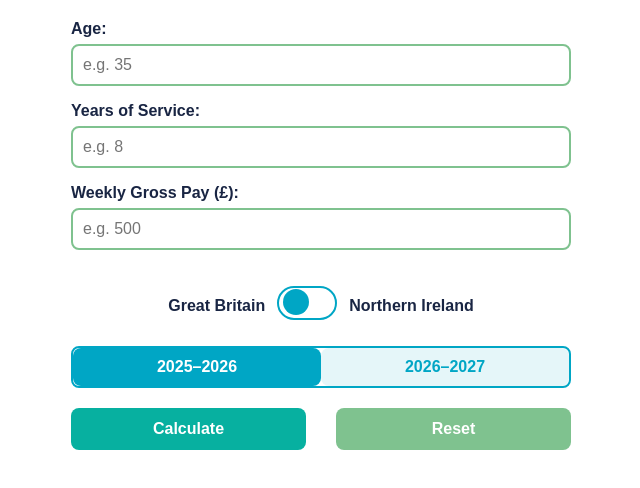
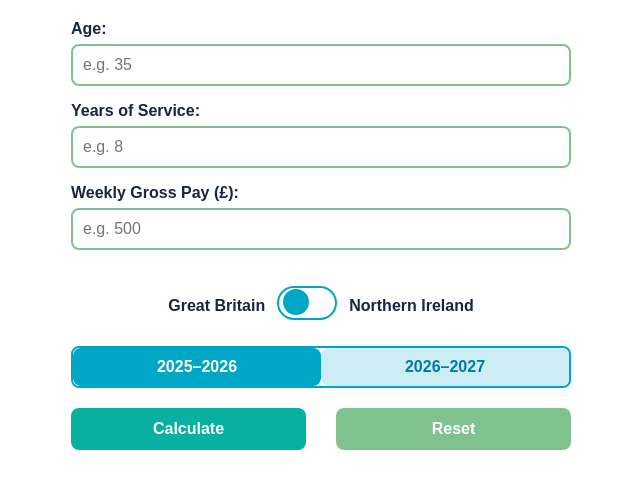
Before and after one commit to VWVConnect/SRC-2025-2026-2026-2027-NI-GB, a plain HTML site: page index.html in a window 1280 px wide. In both pictures the pointer is over the button "2026–2027". Shown: the whole page, without its empty margins (319-959 px from the left). Drawn offline with Linux system fonts and the light colour scheme.

Commit message:
Update style.css

```diff
--- a/style.css
+++ b/style.css
@@ -84,7 +84,7 @@ input:checked + .slider::before {
   transform: translateX(26px);
 }
 
-/* Rate toggle bar (iOS-style) */
+/* Rate toggle bar (iOS-style hover toggle effect) */
 .rate-toggle-bar {
   display: flex;
   border: 2px solid #00a6c5;
@@ -102,6 +102,7 @@ input:checked + .slider::before {
   font-weight: bold;
   cursor: pointer;
   transition: all 0.3s ease;
+  position: relative;
 }
 
 /* Active button style */
@@ -110,9 +111,10 @@ input:checked + .slider::before {
   color: white;
 }
 
-/* Hover effect */
-.rate-toggle-bar .rate-btn:hover:not(.active) {
-  background-color: rgba(0, 166, 197, 0.1);
+/* Hover toggle effect */
+.rate-toggle-bar .rate-btn:not(.active):hover {
+  background-color: rgba(0, 166, 197, 0.2);
+  color: #007c9e;
 }
 
 /* Buttons */
```
